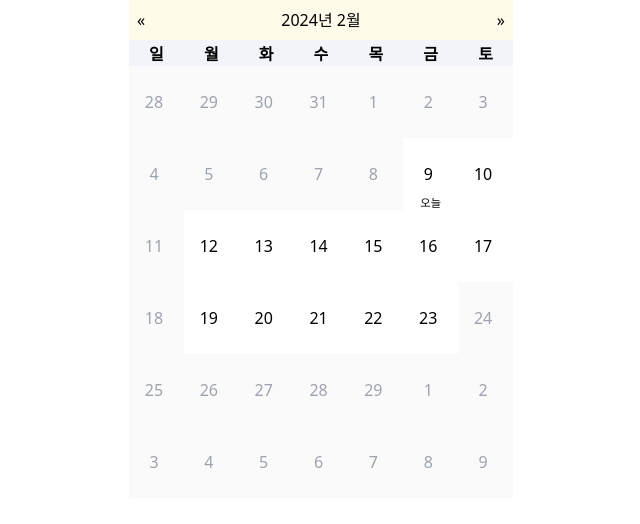
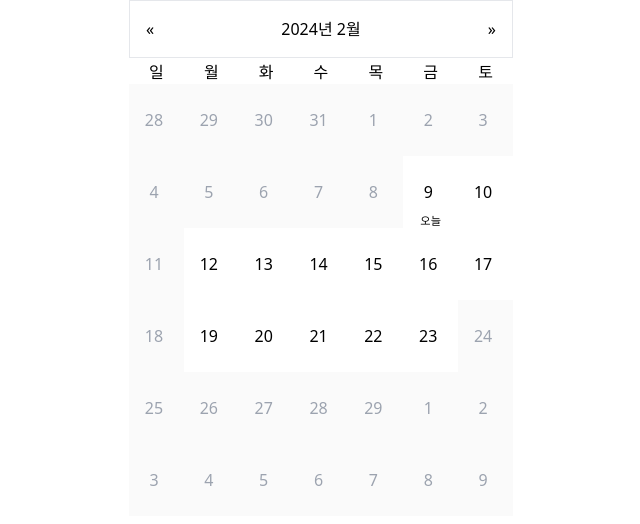
Before and after one commit to uudeok/calendeok, a React app: page / in a window 1280 px wide. Shown: the top 524 px of the page, without its empty margins (319-959 px from the left). Built offline with nearby package versions, Linux system fonts and the light colour scheme.

Commit message:
update : DayOfWeek 컴포넌트 수정 및 react-icons 설치

```diff
--- a/package.json
+++ b/package.json
@@ -34,6 +34,7 @@
   "dependencies": {
     "dayjs": "^1.11.10",
     "react": "^18.2.0",
-    "react-dom": "^18.2.0"
+    "react-dom": "^18.2.0",
+    "react-icons": "^5.0.1"
   }
 }
--- a/src/Calendeok/DayOfWeek.tsx
+++ b/src/Calendeok/DayOfWeek.tsx
@@ -1,15 +1,15 @@
+const daysInKorean = ["일", "월", "화", "수", "목", "금", "토"];
+
 const DayOfWeek = () => {
   return (
-    <table className="bg-slate-100">
+    <table>
       <tbody>
         <tr>
-          <th>일</th>
-          <th>월</th>
-          <th>화</th>
-          <th>수</th>
-          <th>목</th>
-          <th>금</th>
-          <th>토</th>
+          {daysInKorean.map((day) => (
+            <th key={day} className="font-normal">
+              {day}
+            </th>
+          ))}
         </tr>
       </tbody>
     </table>
--- a/src/Calendeok/MonthController.tsx
+++ b/src/Calendeok/MonthController.tsx
@@ -43,7 +43,7 @@ const MonthController = ({
   };
 
   return (
-    <div className="flex w-96 bg-amber-50 p-2 justify-center">
+    <div className="flex w-96 p-4 border justify-center">
       <button onClick={handlePrevButton}>«</button>
       <span className="flex-grow text-center">
         {getMonthLabel(curYear, curMonth)}
```
Also changed, not shown: 1 other file (tests, documents, lock files or other folders).
